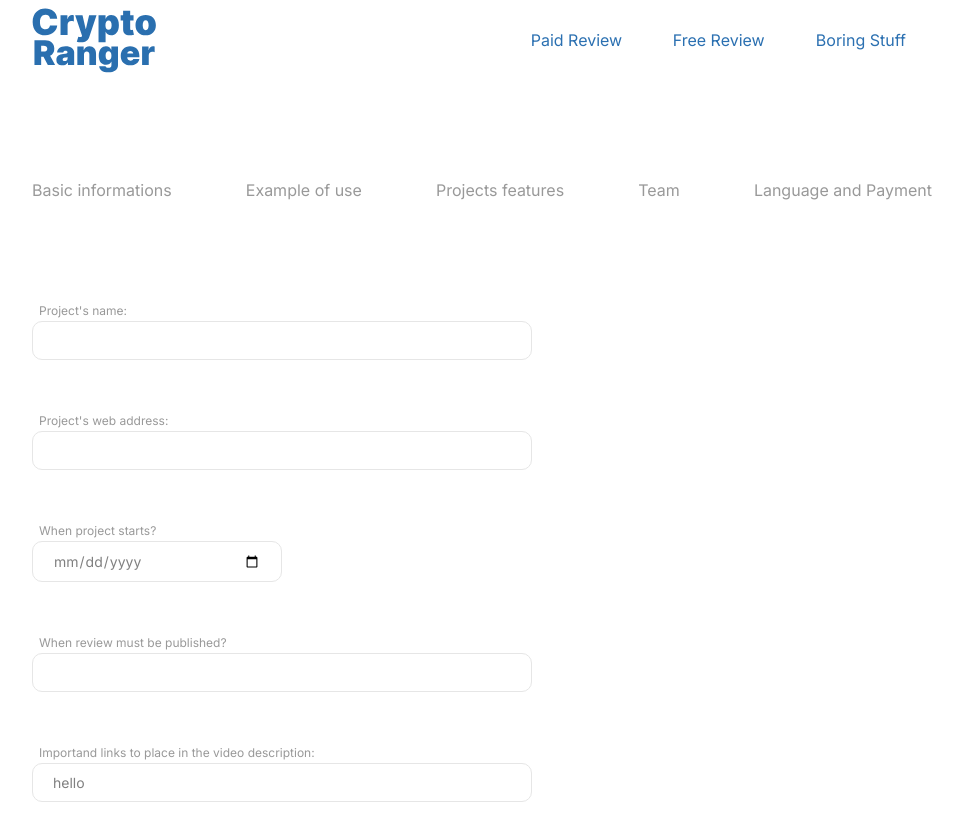
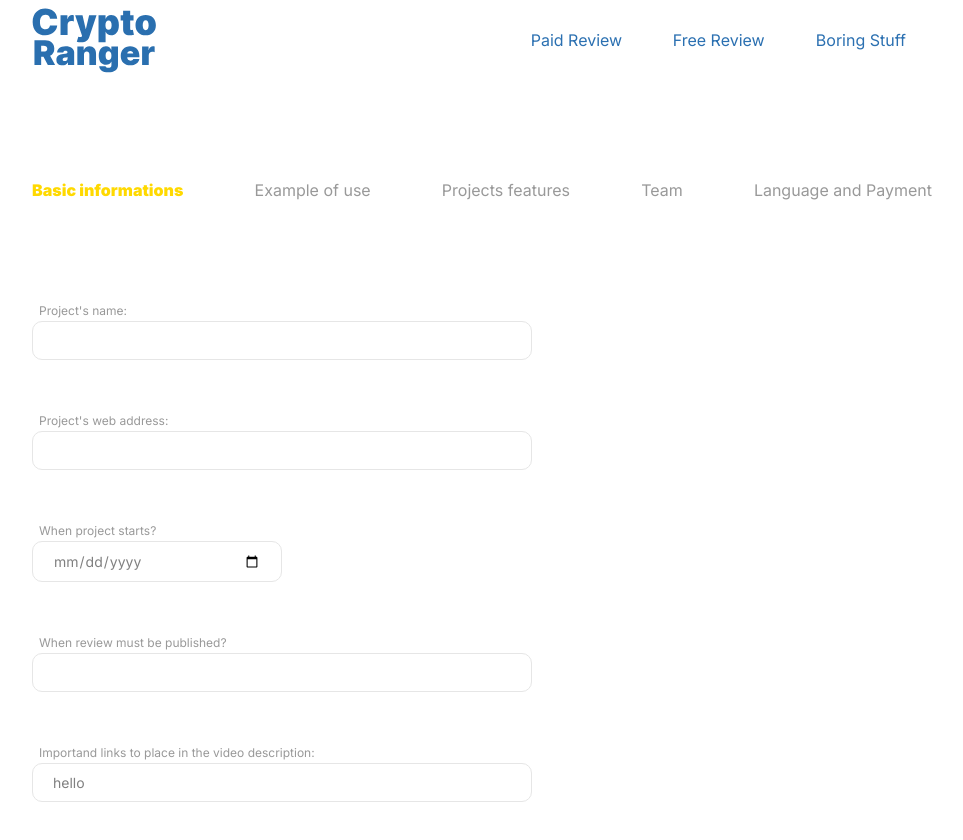
Before and after one commit to SimpleMB/CryptoRangerSimple, a Next.js app: page /paid/basicinformation in a window 1280 px wide. Shown: the top 840 px of the page, without its empty margins (158-1121 px from the left). Built offline with nearby package versions, Linux system fonts and the light colour scheme.

Commit message:
BreadCrumbs component with active style

```diff
--- a/components/BreadCrumbs/BreadCrumbs.module.scss
+++ b/components/BreadCrumbs/BreadCrumbs.module.scss
@@ -15,3 +15,8 @@
   text-decoration: none;
   color: hsla(0, 0, 60, 100%);
 }
+
+.breadCrumbActive {
+  color: hsl(51, 100%, 50%);
+  font-weight: 700;
+}
--- a/components/BreadCrumbs/BreadCrumbs.tsx
+++ b/components/BreadCrumbs/BreadCrumbs.tsx
@@ -12,9 +12,16 @@ interface BreadCrumbsLinkProps {
 const BreadCrumbsLink = React.forwardRef<
   HTMLAnchorElement,
   BreadCrumbsLinkProps
->(({ children, href }, ref) => {
+>(({ children, href, active }, ref) => {
   return (
-    <a className={[styles.breadCrumbsLink].join(' ')} href={href} ref={ref}>
+    <a
+      className={[
+        styles.breadCrumbsLink,
+        active ? styles.breadCrumbActive : undefined,
+      ].join(' ')}
+      href={href}
+      ref={ref}
+    >
       {children}
     </a>
   );
```
